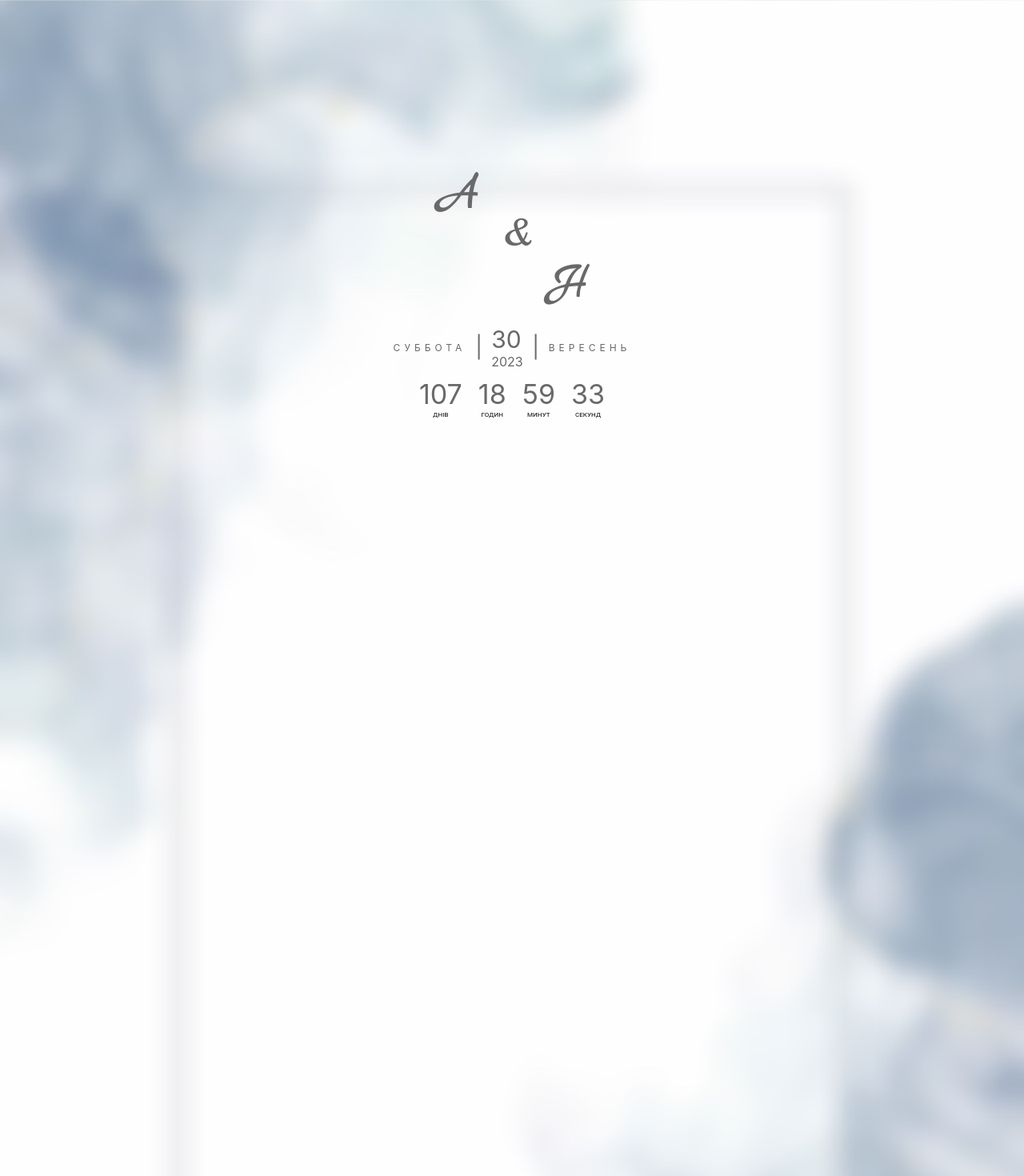
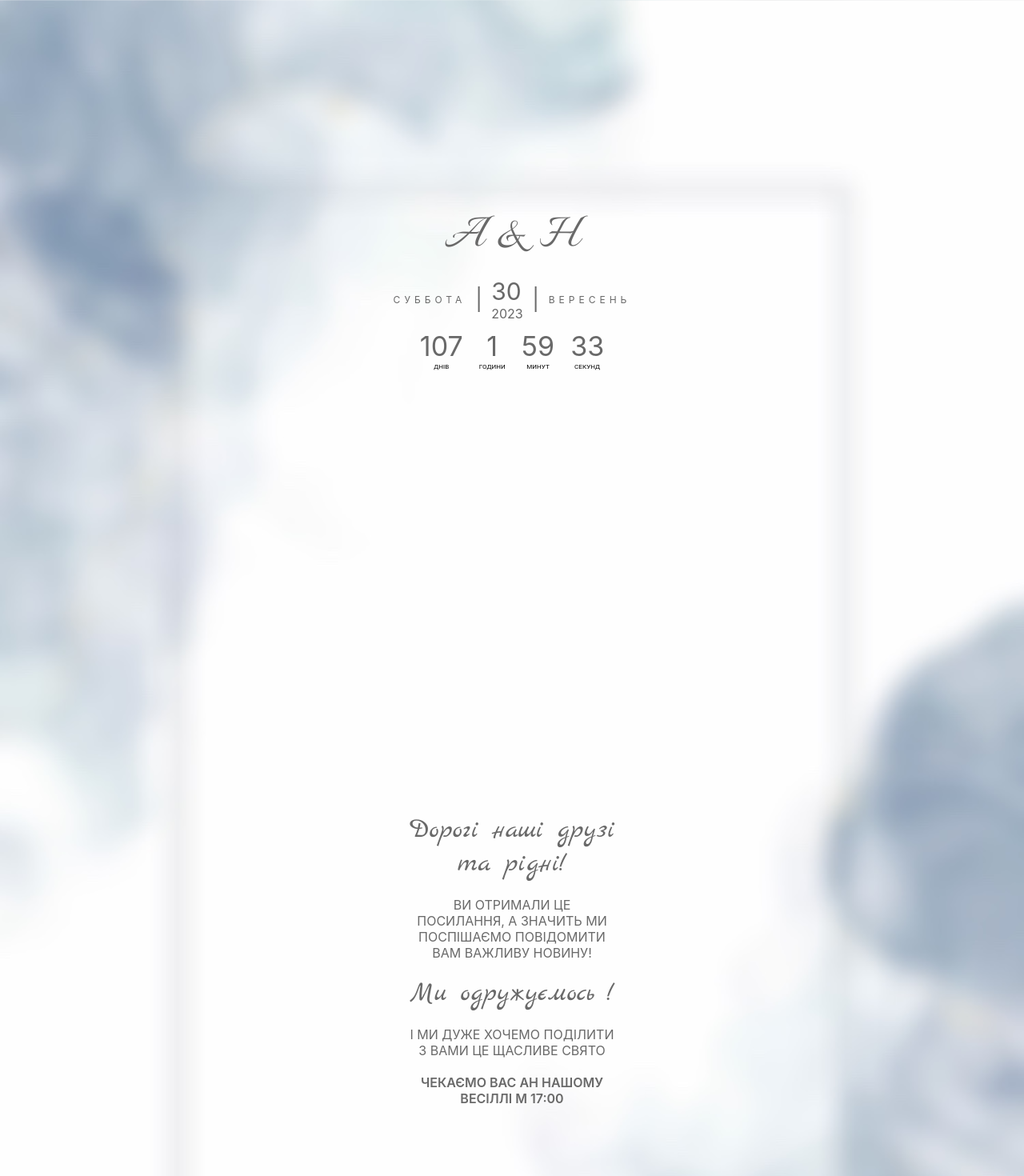
Before and after one commit to Andrej0001/WeddingInvitations, a React (Create React App) app: page / in a window 1280 px wide. Shown: the top 1470 px of the page at 80% size. Built offline with nearby package versions, Linux system fonts and the light colour scheme.

Commit message:
guard text

```diff
--- a/public/index.html
+++ b/public/index.html
@@ -22,7 +22,7 @@
       work correctly both with client-side routing and a non-root public URL.
       Learn how to configure a non-root public URL by running `npm run build`.
     -->
-  <title>Андрій и Ніколетта</title>
+  <title>Андрій & Ніколетта</title>
 </head>
 
 <body>
--- a/src/App.css
+++ b/src/App.css
@@ -21,3 +21,10 @@
   display: flex;
   justify-content: center;
 }
+
+.gues-component {
+  position: absolute;
+  top: 1200px;
+  left: 50%;
+  transform: translate(-50%, -50%);
+}
--- a/src/App.jsx
+++ b/src/App.jsx
@@ -2,6 +2,7 @@ import "./App.css";
 import Timer from "./Components/Timer/Timer";
 import NameAndDate from "./Components/NameAndDate/NameAndDate";
 import Date from "./Components/Date/Date";
+import GuestText from "./Components/GuestText/GuestText";
 
 function App() {
   return (
@@ -14,6 +15,9 @@ function App() {
         <Date></Date>
         <Timer></Timer>
       </div>
+      <div className="gues-component">
+        <GuestText></GuestText>
+      </div>
     </div>
   );
 }
--- a/src/Components/Date/date.css
+++ b/src/Components/Date/date.css
@@ -16,6 +16,13 @@
 }
 .date {
   font-size: 30px;
+}
+.date:hover {
+  transform: scale(1.4);
+
+  color: black;
+
+  transition: 500ms;
 }
 
 .vetical-line {
--- /dev/null
+++ b/src/Components/GuestText/GuestText.jsx
@@ -0,0 +1,22 @@
+import React from "react";
+import "./guest-text.css";
+
+const GuestText = () => {
+  return (
+    <div className="main-guest-component">
+      <div className="title">Дорогі наші друзі та рідні!</div>
+      <div className="description">
+        {"ви отримали це посилання, а значить ми поспішаємо повідомити вам важливу новину!".toUpperCase()}
+      </div>
+      <div className="title">Ми одружуємось !</div>
+      <div className="description">
+        {"і ми дуже хочемо поділити з вами це щасливе свято".toUpperCase()}
+      </div>
+      <div className="footer-title-guest">
+        {"чекаємо вас ан нашому весіллі м 17:00".toUpperCase()}
+      </div>
+    </div>
+  );
+};
+
+export default GuestText;
--- /dev/null
+++ b/src/Components/GuestText/guest-text.css
@@ -0,0 +1,34 @@
+@font-face {
+  font-family: "Italianno";
+  src: url("../../Fonts/Italianno/Italianno-Regular.ttf") format("truetype");
+  font-weight: 800;
+}
+@font-face {
+  font-family: "Mark-Script";
+  src: url("../../Fonts/Marck_Script/MarckScript-Regular.ttf")
+    format("truetype");
+  font-weight: 800;
+}
+
+.main-guest-component {
+  display: flex;
+  flex-direction: column;
+  gap: 20px;
+  justify-content: center;
+  width: 260px;
+  align-items: center;
+  text-align: center;
+  color: dimgrey;
+}
+
+.title {
+  /* padding: 20px 0px; */
+  font-size: 34px;
+  font-family: "Mark-Script", "Franklin Gothic Medium", "Arial Narrow", Arial,
+    sans-serif;
+}
+
+.footer-title-guest {
+  /* padding: 20px 0px; */
+  font-weight: 600;
+}
--- a/src/Components/NameAndDate/NameAndDate.jsx
+++ b/src/Components/NameAndDate/NameAndDate.jsx
@@ -5,9 +5,9 @@ import "./name-and-date.css";
 const NameAndDate = () => {
   return (
     <div className="our-name">
-      <div className="male-name">А</div>
+      <div className="male-name">A</div>
       <div className="and-between-name">&</div>
-      <div className="female-name">Н</div>
+      <div className="female-name">H</div>
     </div>
   );
 };
--- a/src/Components/NameAndDate/name-and-date.css
+++ b/src/Components/NameAndDate/name-and-date.css
@@ -1,22 +1,24 @@
+/* .and-between-name {
+  position: absolute;
+  top: 50px;
+  left: 145px;
+} */
 .and-between-name {
-  position: absolute;
-  top: 55px;
-  left: 150px;
+  position: relative;
+  right: 5px;
 }
+/* .male-name {
+  padding-bottom: 30px;
+
+  text-align: start;
+} */
 .male-name {
-  padding-bottom: 30px;
-  /* position: relative;
-  right: 40px; */
-  text-align: start;
 }
 
+/* .female-name {
+  text-align: end;
+} */
 .female-name {
-  /* position: absolute; */
-  /*
-  left: 60px;
-  top: 100px; */
-  text-align: end;
-  /* width: auto; */
 }
 
 .our-name {
@@ -24,20 +26,22 @@
   left: 20px;
   width: 345px;
   height: 150px; */
-  width: 200px;
-  height: 200px;
+  /* width: 150px;
+  height: 200px; */
+  display: flex;
+  flex-direction: row !important;
+  gap: 15px;
   text-align: center;
 }
 
 @font-face {
-  font-family: "Marck";
-  src: url("../../Fonts//Marck_Script/MarckScript-Regular.ttf")
-    format("truetype");
+  font-family: "Italianno";
+  src: url("../../Fonts/Italianno/Italianno-Regular.ttf") format("truetype");
   font-weight: 800;
 }
 
 .our-name {
-  font-family: "Marck", fallback, sans-serif;
+  font-family: "Italianno", fallback, sans-serif;
   font-weight: 800;
   font-size: 65px;
   color: dimgrey;
@@ -46,7 +50,7 @@
   justify-content: flex-end;
 }
 
-@media (min-width: 350px) and (max-width: 800px) {
+@media (min-width: 300px) and (max-width: 800px) {
   .and-between-name {
     top: 55px;
     left: 135px;
--- a/src/Components/Timer/Timer.jsx
+++ b/src/Components/Timer/Timer.jsx
@@ -27,7 +27,7 @@ const Timer = () => {
     seconds: 0,
   });
 
-  const currentWeddingDay = new Date(2023, 8, 30, 17, 0, 0);
+  const currentWeddingDay = new Date(2023, 8, 30, 0, 0, 0);
 
   useEffect(() => {
     let timer = setInterval(() => setDate(rozdilCasu(currentWeddingDay)), 1000);
@@ -61,7 +61,7 @@ const Timer = () => {
       <Box>
         <div className="counter">{date.hours}</div>
         <Typography sx={{ fontSize: "8px", textAlign: "center" }}>
-          {date.hours <= 4 ? "ГОДИНИ" : "ГОДИН"}
+          {date.hours <= 4 && date.hours !== 0 ? "ГОДИНИ" : "ГОДИН"}
         </Typography>{" "}
       </Box>
       <Box>
```
Also changed, not shown: src/Fonts/Italianno/Italianno-Regular.ttf (added), src/Fonts/Italianno/OFL.txt (added).
